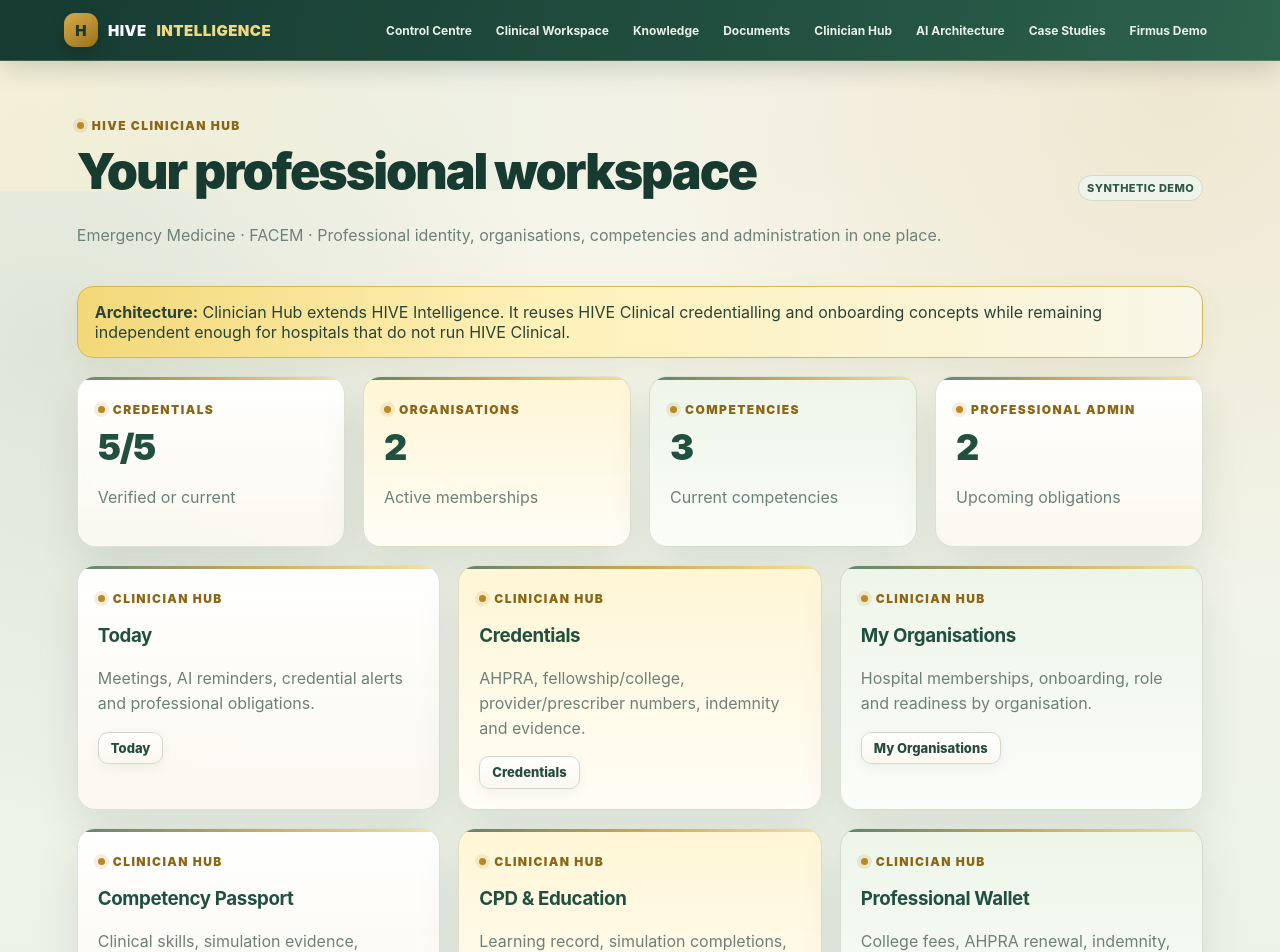
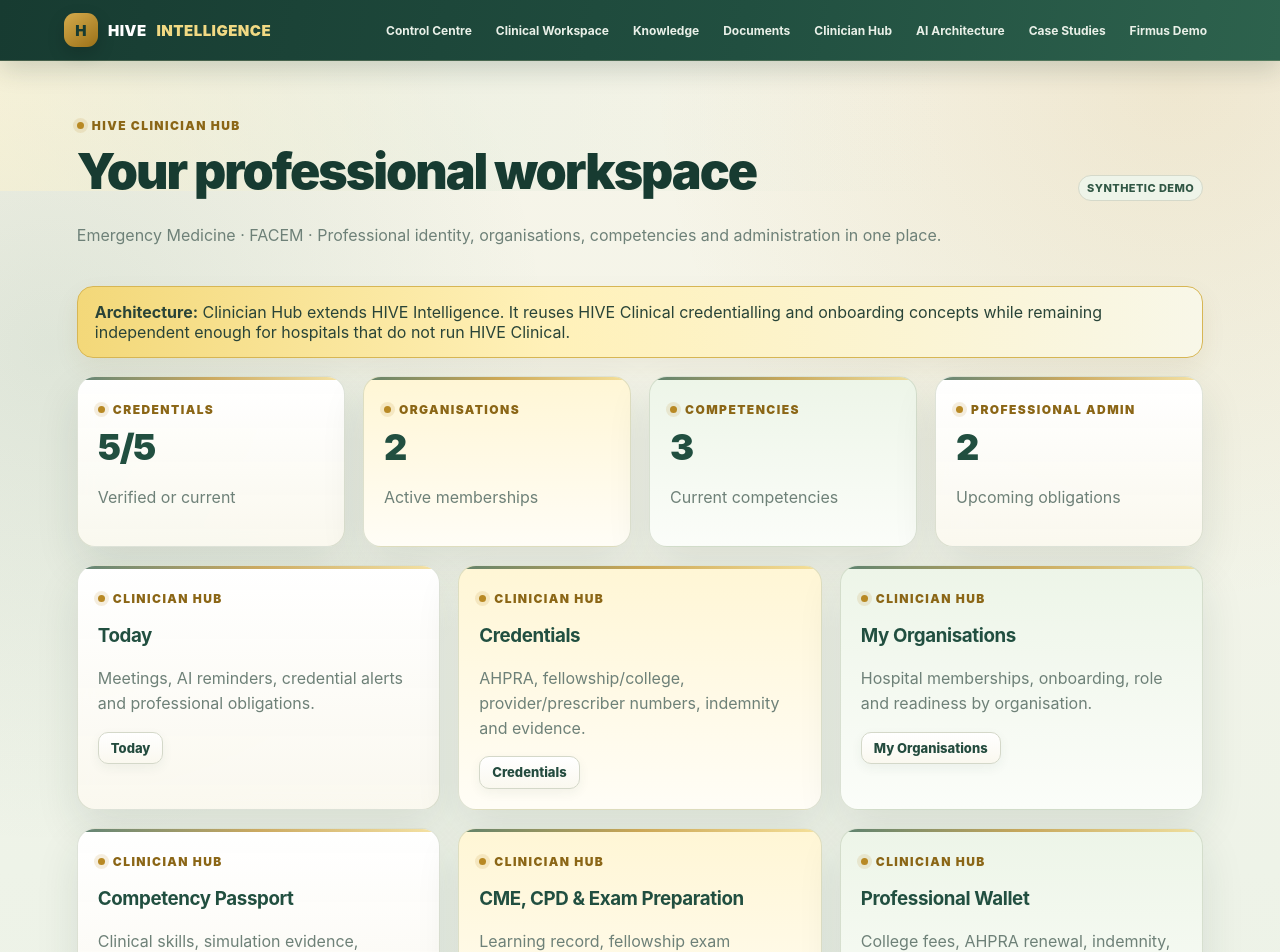
Before and after one commit to MA-730912/hive-intelligence, a Next.js app: page /clinician in a window 1280 px wide. Shown: the top 952 px of the page. Built offline with nearby package versions, Linux system fonts and the light colour scheme.

Commit message:
Surface CME exam preparation in Clinician Hub

```diff
--- a/app/clinician/page.tsx
+++ b/app/clinician/page.tsx
@@ -32,7 +32,7 @@ export default function ClinicianHubPage(){
         ["Credentials","AHPRA, fellowship/college, provider/prescriber numbers, indemnity and evidence.","/clinician/credentials"],
         ["My Organisations","Hospital memberships, onboarding, role and readiness by organisation.","/clinician/organisations"],
         ["Competency Passport","Clinical skills, simulation evidence, supervisor sign-off and revalidation.","/clinician/competencies"],
-        ["CPD & Education","Learning record, simulation completions, certificates and evidence.","/clinician/cpd"],
+        ["CME, CPD & Exam Preparation","Learning record, fellowship exam preparation, practice questions, simulation completions and certificates.","/clinician/cpd"],
         ["Professional Wallet","College fees, AHPRA renewal, indemnity, invoices, receipts and expense tracking.","/clinician/wallet"],
         ["Clinical Workspace","Return to HIVE clinical intelligence and documentation tools.","/workspace"],
       ].map(([title,desc,href])=><section className="card" key={title}>
```
